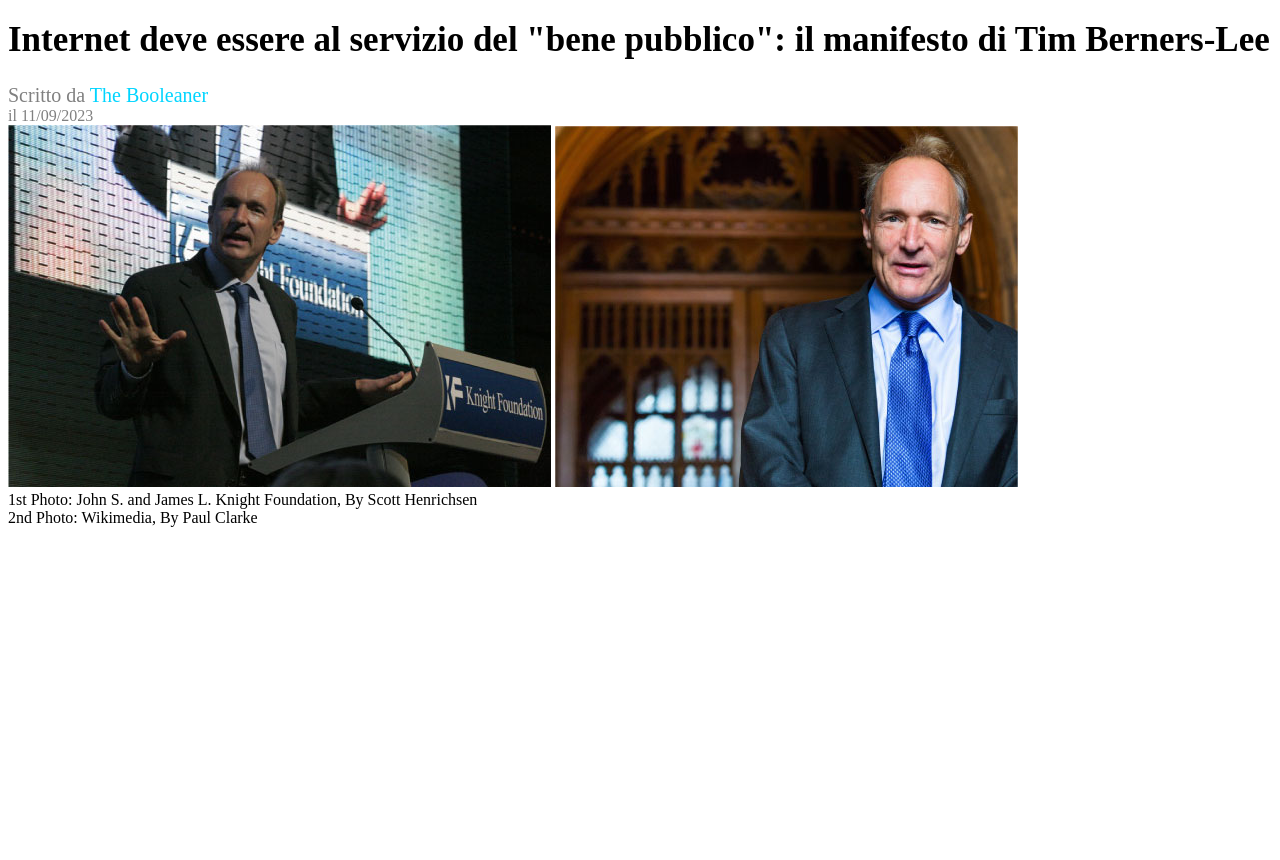
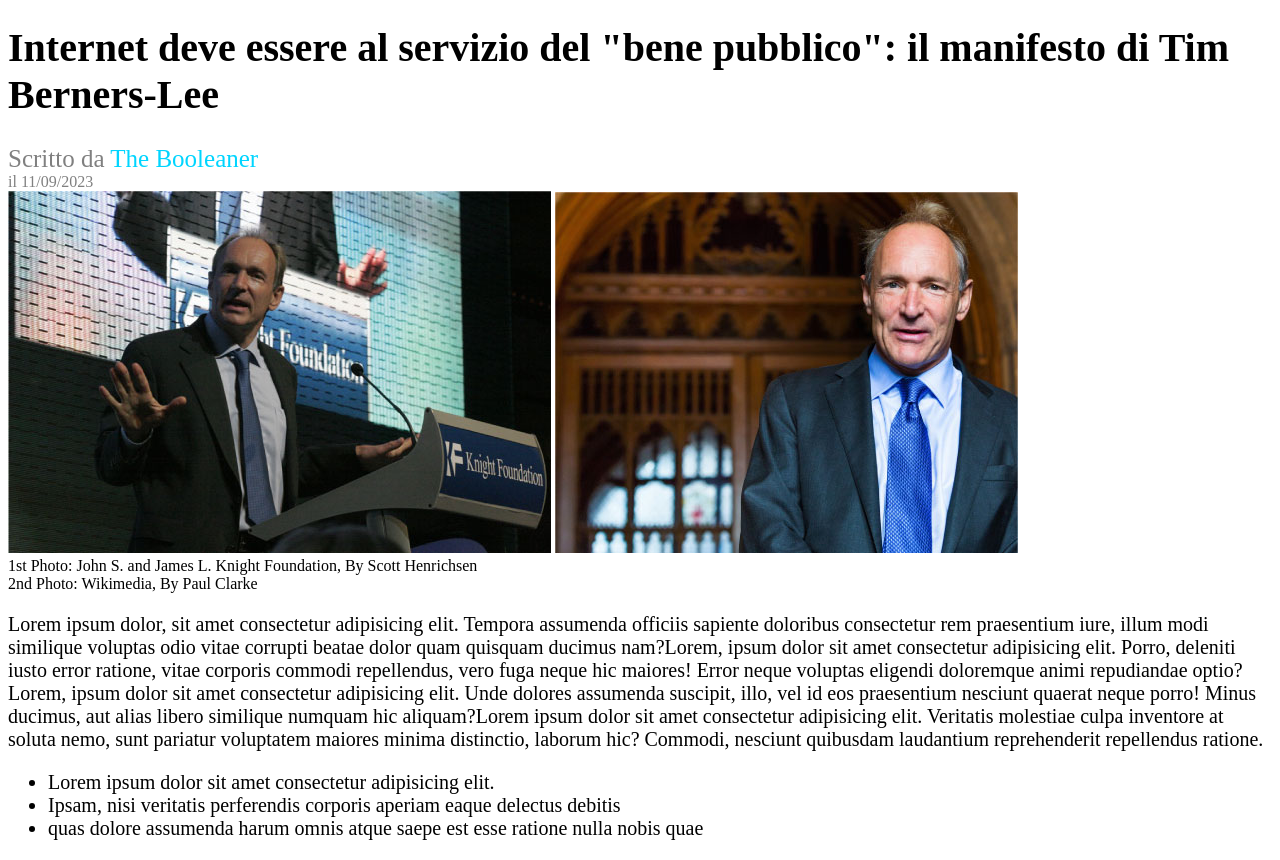
Before and after one commit to GianmarcoDandrea/html-css-booleaner, a plain HTML site: page index.html in a window 1280 px wide. Shown: the part 181-1041 px from the top of the page. Before the commit the page ends 800 px from the top, so only its background shows below. Drawn offline with Linux system fonts and the light colour scheme.

Commit message:
add:main article section

```diff
--- a/index.html
+++ b/index.html
@@ -31,6 +31,17 @@
             <span>2nd Photo: Wikimedia, By Paul Clarke</span>
         </div>
 
+        <section id="main-article">
+
+            <p>Lorem ipsum dolor, sit amet consectetur adipisicing elit. Tempora assumenda officiis sapiente doloribus consectetur rem praesentium iure, illum modi similique voluptas odio vitae corrupti beatae dolor quam quisquam ducimus nam?Lorem, ipsum dolor sit amet consectetur adipisicing elit. Porro, deleniti iusto error ratione, vitae corporis commodi repellendus, vero fuga neque hic maiores! Error neque voluptas eligendi doloremque animi repudiandae optio?Lorem, ipsum dolor sit amet consectetur adipisicing elit. Unde dolores assumenda suscipit, illo, vel id eos praesentium nesciunt quaerat neque porro! Minus ducimus, aut alias libero similique numquam hic aliquam?Lorem ipsum dolor sit amet consectetur adipisicing elit. Veritatis molestiae culpa inventore at soluta nemo, sunt pariatur voluptatem maiores minima distinctio, laborum hic? Commodi, nesciunt quibusdam laudantium reprehenderit repellendus ratione.</p>
+            <ul>
+                <li>Lorem ipsum dolor sit amet consectetur adipisicing elit. </li>
+                <li>Ipsam, nisi veritatis perferendis corporis aperiam eaque delectus debitis </li>
+                <li>quas dolore assumenda harum omnis atque saepe est esse ratione nulla nobis quae</li>
+            </ul>
+
+        </section>
+
 
 
     </main>
--- a/style.css
+++ b/style.css
@@ -15,12 +15,12 @@ header{
 
 /* title and author style */
 #title{
-    font-size: 35px;
+    font-size: 40px;
 }
 
 .written-by {
     color: grey;
-    font-size: 20px;
+    font-size: 25px;
 }
 
 #author {
@@ -30,3 +30,7 @@ header{
 #publishing-date {
     color: grey;
 }
+
+#main-article {
+    font-size: 20px;
+}
```
